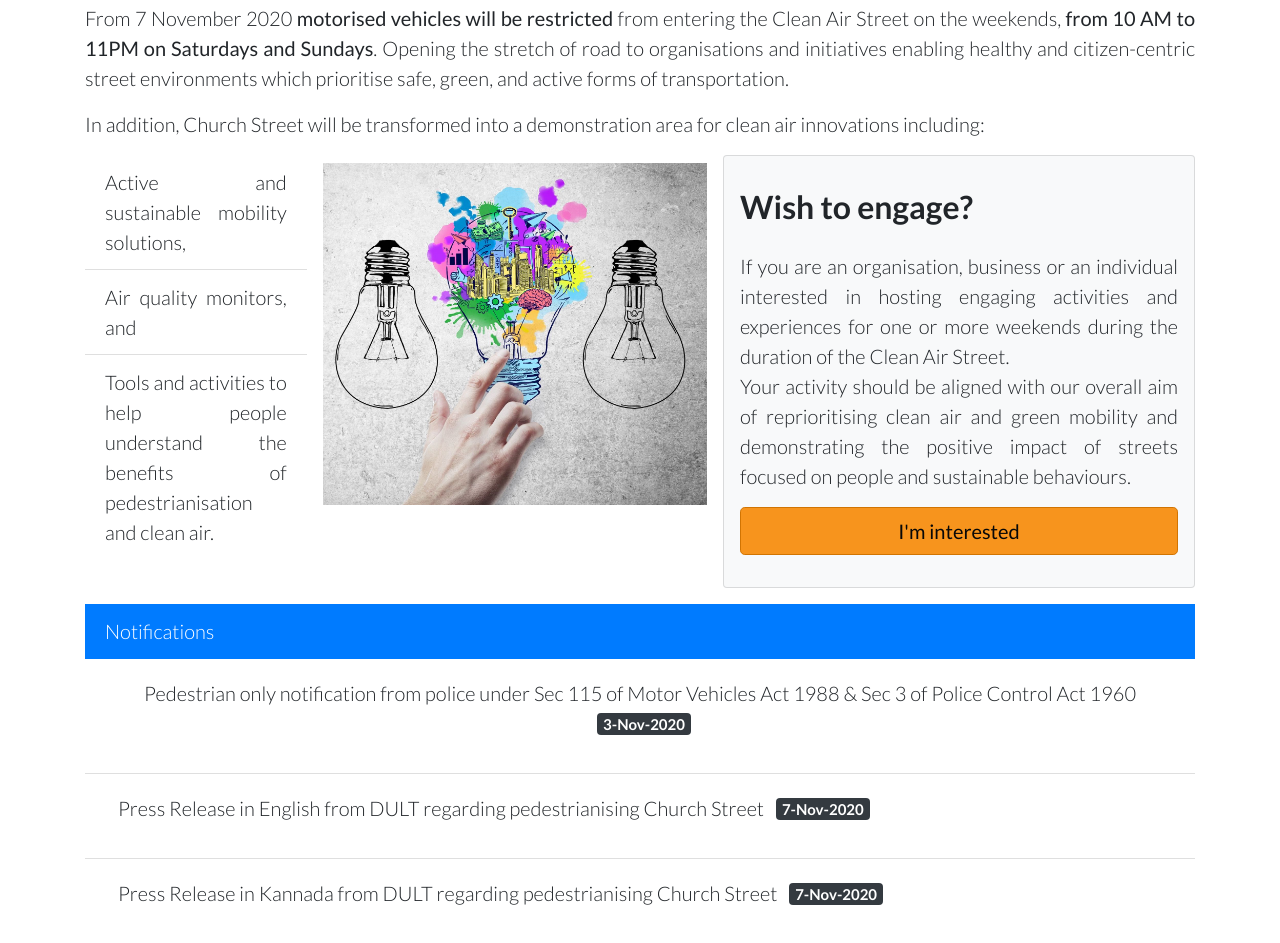
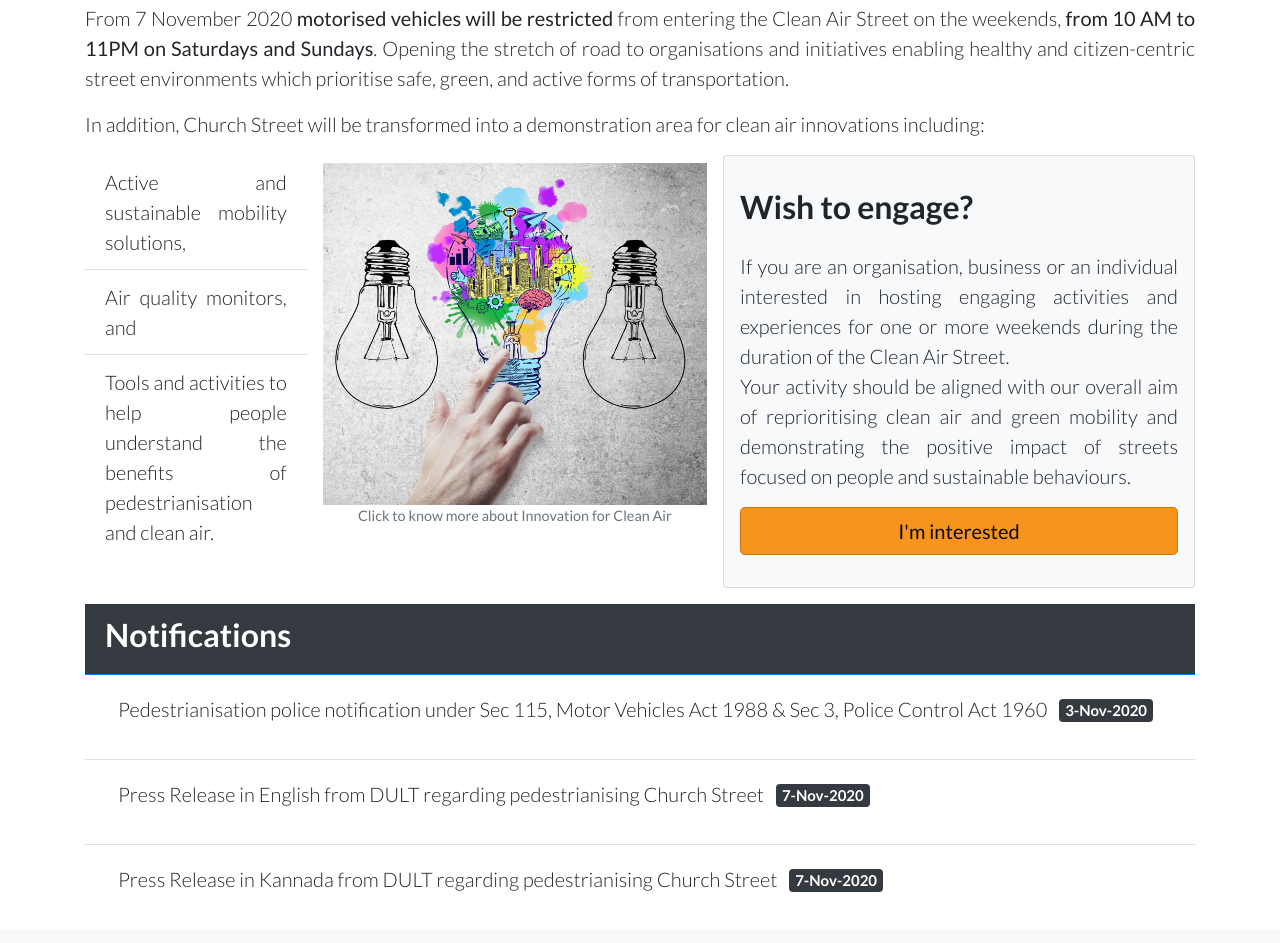
Before and after one commit to urbanmorph/cas, a website: page index.html in a window 1280 px wide. Shown: the part 2156-3099 px from the top of the page. Drawn offline with nearby package versions, Linux system fonts and the light colour scheme.

Commit message:
Update index.html

```diff
--- a/index.html
+++ b/index.html
@@ -190,7 +190,12 @@
 	    	</div>
         	<div class="flex-fill">
         	<a class="nav-link" href="ifca.html">
-        		<img src="img/idea.jpg" alt="Innovation" style="width:100%">
+        		<figure>
+        			<img src="img/idea.jpg" alt="Innovation" style="width:100%">
+		        	<figcaption class="figure-caption text-center">
+		        		<p>Click to know more about Innovation for Clean Air</p>
+		        	</figcaption>
+        		</figure>
         	</a>
 	        </div>
 	        <!-- right panel -->
@@ -206,10 +211,10 @@
         <div class="d-flex flex-row text-center">
 		    <div class="flex-fill">
 	          <ul class="list-group list-group-flush text-justify lead">
-	            <li class="list-group-item bg-primary active">Notifications</li>
+	            <li class="list-group-item bg-dark active"><h2>Notifications</h2></li>
 	            <li class="list-group-item">
 	            	<button type="button" class="btn" data-toggle="modal" data-target="#block-notification">
-                  		<p class="lead">Pedestrian only notification from police under Sec 115 of Motor Vehicles Act 1988 & Sec 3 of Police Control Act 1960
+                  		<p class="lead">Pedestrianisation police notification under Sec 115, Motor Vehicles Act 1988 & Sec 3, Police Control Act 1960
                   			<span class="badge badge-dark ml-2">3-Nov-2020</span>
                   		</p>
 	                </button>
```
